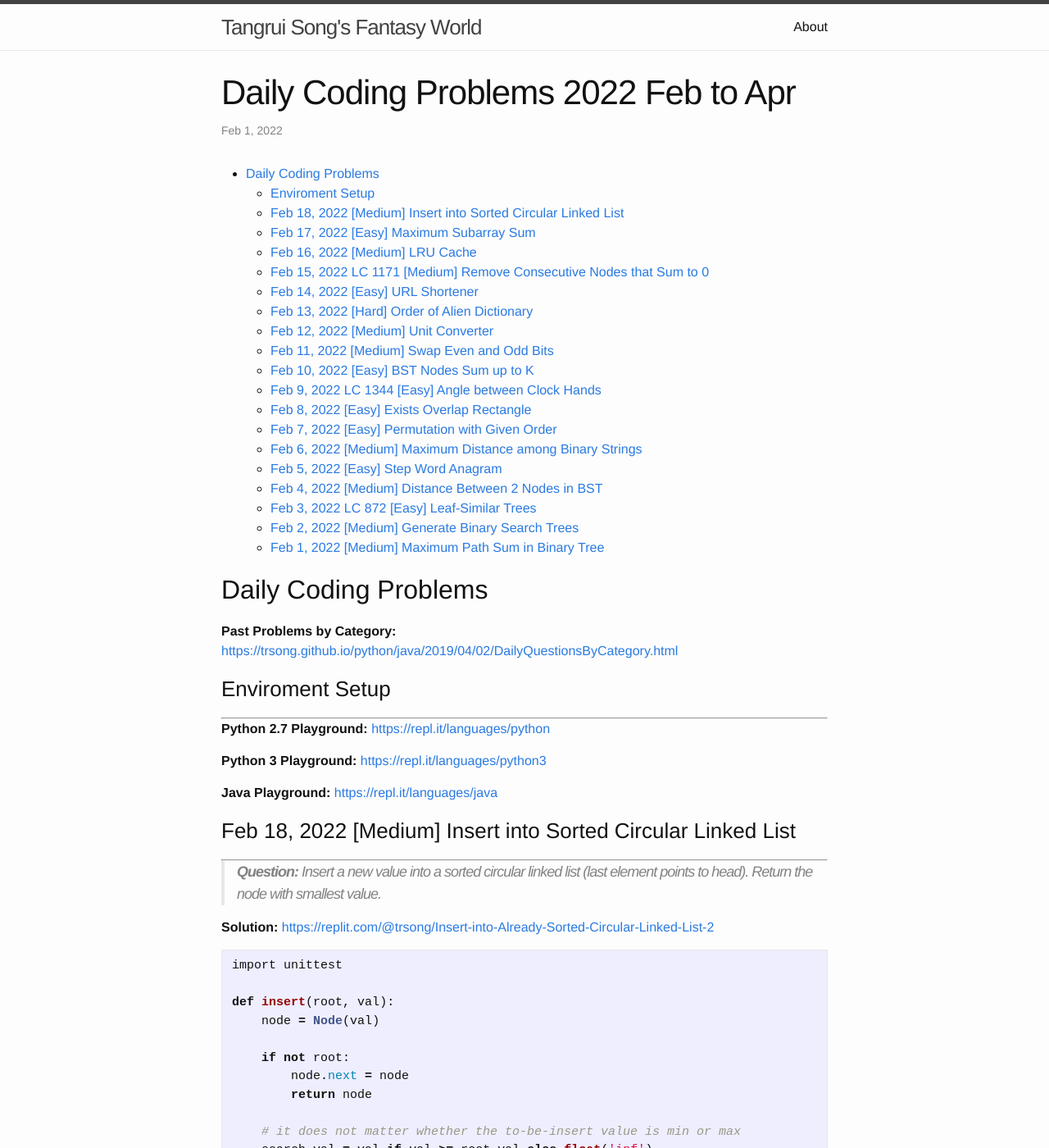
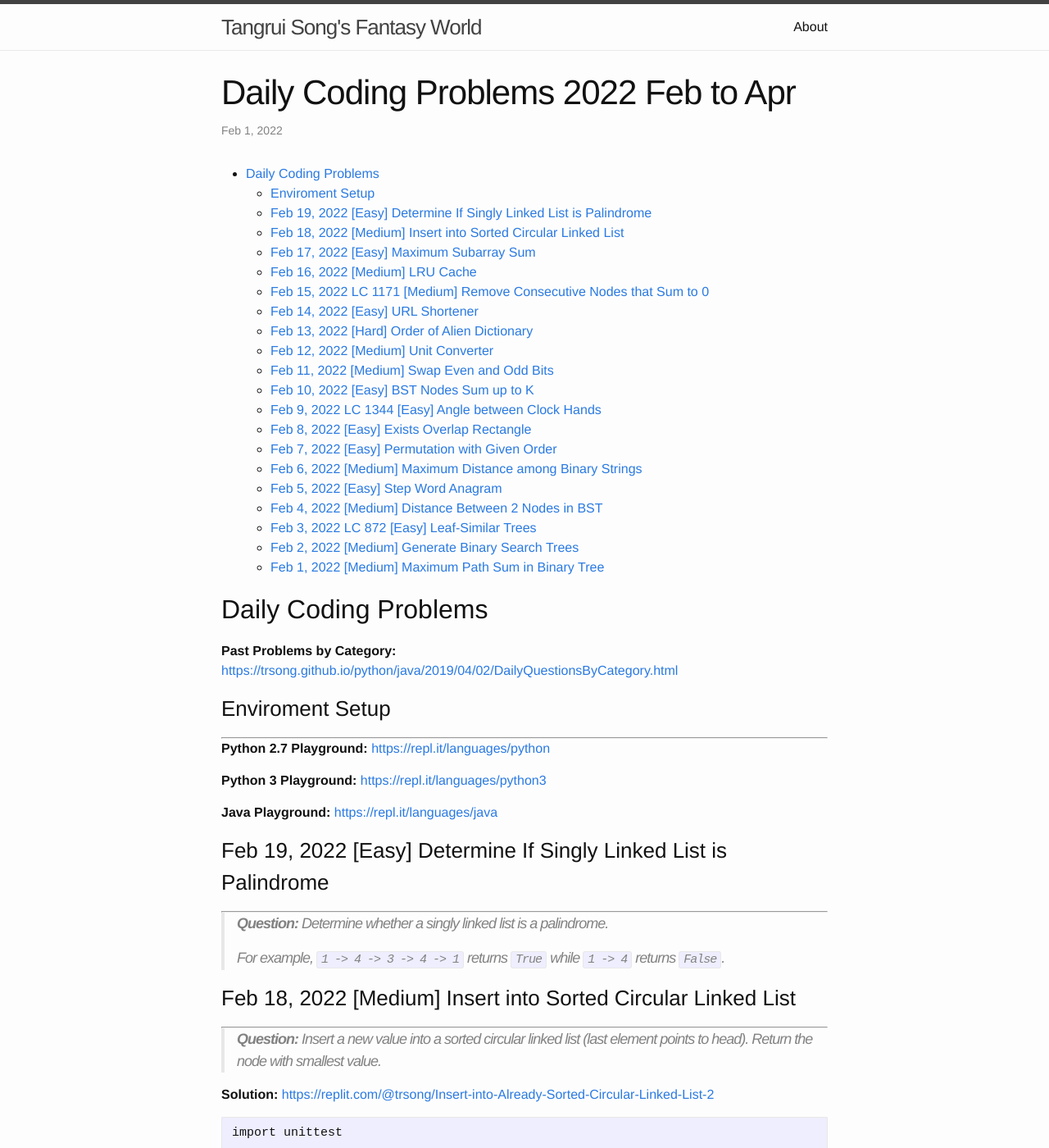
Before and after one commit to trsong/trsong.github.io, a Jekyll site: the page built from _posts/2022-02-01-DailyQuestionsFeb.md, in a window 1280 px wide and 1400 px high. Shown: the whole window at 82% size. Built offline with Jekyll 4.4.1, drawn with Linux system fonts in a browser that asks for light colours; some of the changed text lies outside the part shown.

Commit message:
Add Feb 19 question

```diff
--- a/_posts/2022-02-01-DailyQuestionsFeb.md
+++ b/_posts/2022-02-01-DailyQuestionsFeb.md
@@ -19,6 +19,13 @@ categories: Python/Java
 **Python 3 Playground:** [https://repl.it/languages/python3](https://repl.it/languages/python3)
 
 **Java Playground:** [https://repl.it/languages/java](https://repl.it/languages/java)
+
+
+### Feb 19, 2022  \[Easy\] Determine If Singly Linked List is Palindrome
+---
+> **Question:** Determine whether a singly linked list is a palindrome.
+>
+> For example, `1 -> 4 -> 3 -> 4 -> 1` returns `True` while `1 -> 4` returns `False`.
 
 
 ### Feb 18, 2022 \[Medium\] Insert into Sorted Circular Linked List
```
